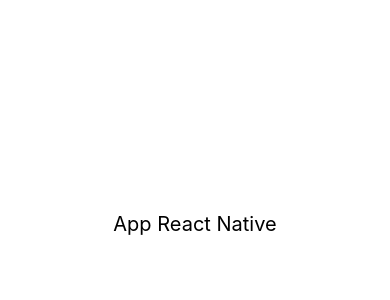
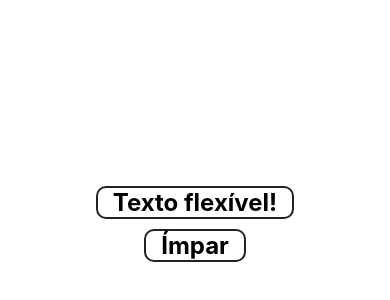
Before and after one commit to watilacosta/react-native-exercicios, a React Native app: screen / in a window 390 px wide. Shown: the part 198-498 px from the top of the page. Built offline with nearby package versions, Linux system fonts and the light colour scheme.

Commit message:
Renderização condicional

```diff
--- a/src/App.js
+++ b/src/App.js
@@ -1,11 +1,15 @@
 import React from 'react'
-import { View, Text, StyleSheet } from 'react-native'
+import { View, StyleSheet } from 'react-native'
+
+import Simples from './componentes/Simples'
+import Parimpar from './componentes/Parimpar'
 
 export default class App extends React.Component {
   render() {
     return (
       <View style={styles.container}>
-        <Text style={styles.f20}>App React Native</Text>
+        <Simples texto='Texto flexível!'/>
+        <Parimpar numero={31} />
       </View>
     )
   }
@@ -16,9 +20,5 @@
     flex: 1,
     justifyContent: 'center',
     alignItems:     'center',
-  },
-
-  f20: {
-    fontSize: 20
   }
 })
--- /dev/null
+++ b/src/componentes/If.js
@@ -0,0 +1,9 @@
+import React from 'react'
+
+export default props => {
+  if (props.test) {
+    return props.children
+  } else {
+    return false
+  }
+}
--- /dev/null
+++ b/src/componentes/Parimpar.js
@@ -0,0 +1,35 @@
+import React from 'react'
+import { View, Text} from 'react-native'
+
+import Padrao from '../estilo/Padrao'
+import If from './If'
+
+function parOuImpar(num) {
+  // if (num % 2 == 0) {
+  //   return <Text style={Padrao.ex}>Par</Text>
+  // } else {
+  //   return <Text style={Padrao.ex}>Impar</Text>
+  // }
+
+  const v = num % 2 == 0 ? 'Par' : 'Ímpar'
+  return <Text style={Padrao.ex}>{v}</Text>
+}
+
+export default props =>
+  <View>
+    <If test={ props.numero % 2 == 0 }>
+      <Text style={Padrao.ex}>Par</Text>
+    </If>
+
+    <If test={ props.numero % 2 == 1 }>
+      <Text style={Padrao.ex}>Ímpar</Text>
+    </If>
+
+    {/* { parOuImpar(props.numero) } */}
+
+    {/* {
+      props.numero % 2 == 0
+      ? <Text style={Padrao.ex}>Par</Text>
+      : <Text style={Padrao.ex}>Ímpar</Text>
+    } */}
+  </View>
--- /dev/null
+++ b/src/componentes/Simples.js
@@ -0,0 +1,18 @@
+import React from 'react'
+import { Text } from 'react-native'
+
+import Padrao from '../estilo/Padrao'
+
+//        VARIAÇÕES DO CÓDIGO
+
+// export default function(props) {
+//   return <Text>{props.texto}</Text>
+// }
+
+export default props => <Text style={[Padrao.ex]}>{props.texto}</Text>
+
+
+// export default props => [
+//   <Text key={1}>1. {props.texto}</Text>,
+//   <Text key={2}>2. {props.texto}</Text>
+// ]
--- /dev/null
+++ b/src/estilo/Padrao.js
@@ -0,0 +1,13 @@
+import { StyleSheet } from 'react-native'
+
+export default StyleSheet.create({
+  ex: {
+    paddingHorizontal: 15,
+    marginVertical: 5,
+    borderRadius: 10,
+    borderWidth: 2,
+    borderColor: '#222',
+    fontSize: 24,
+    fontWeight: 'bold'
+  }
+})
```
Also changed, not shown: 1 other file (tests, documents, lock files or other folders).
